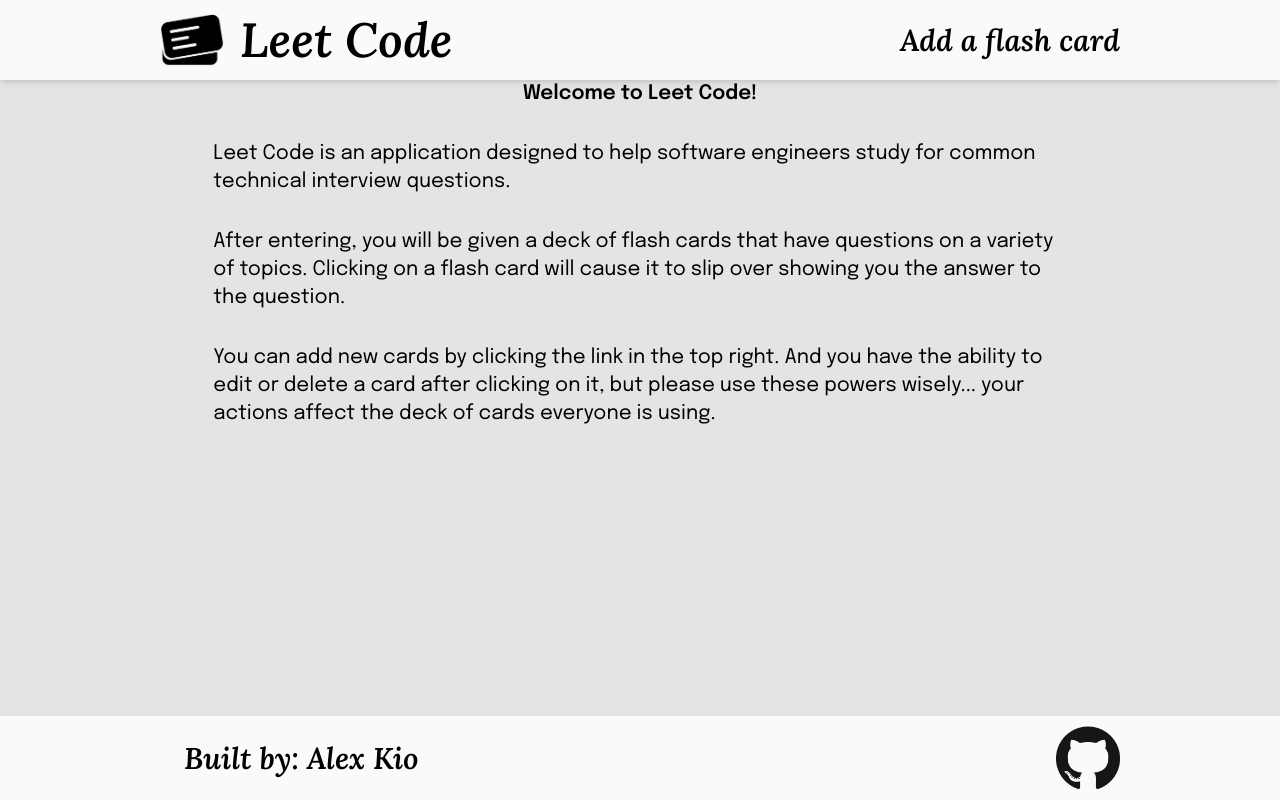
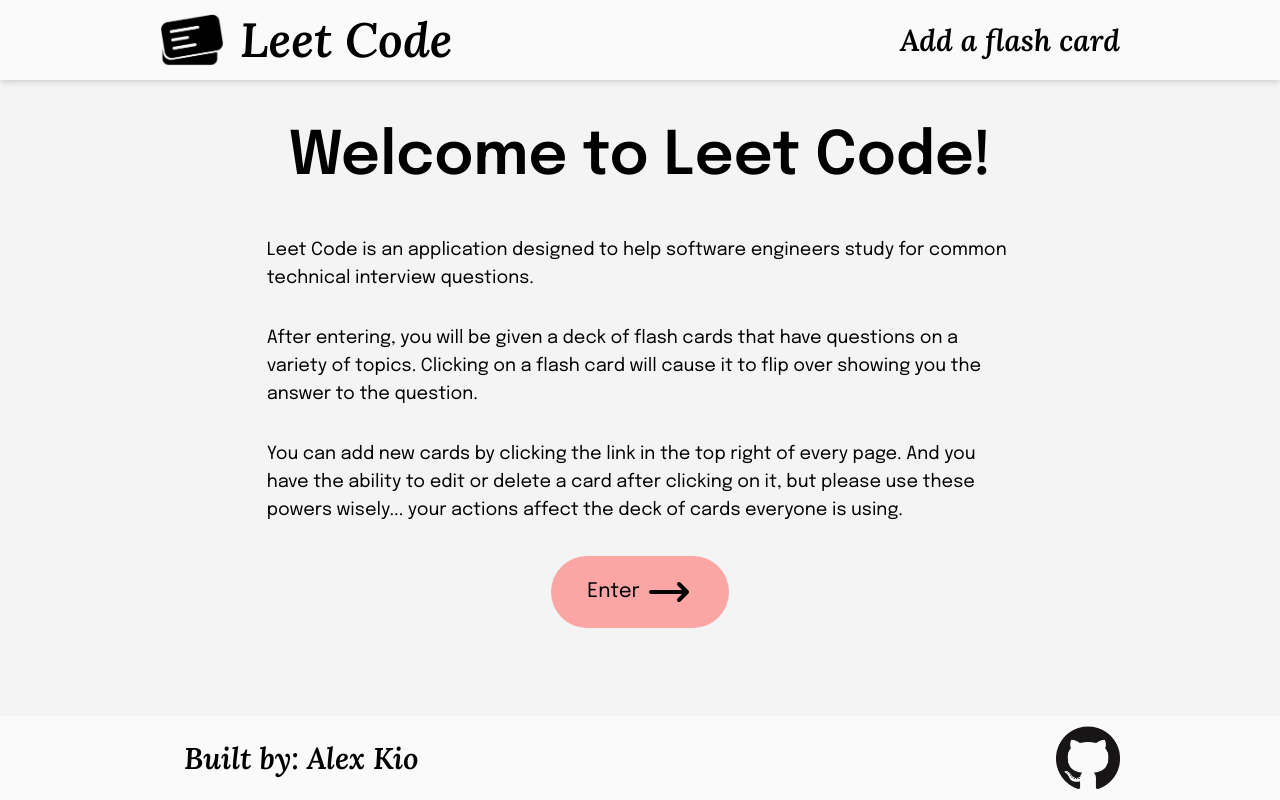
Before and after one commit to alexmkio/leet-cards, a Next.js app: page / in a window 1280 px wide. Built offline with nearby package versions, Linux system fonts and the light colour scheme; no server answers.

Commit message:
Update styling for article

```diff
--- a/components/Layout.tsx
+++ b/components/Layout.tsx
@@ -10,7 +10,7 @@ export default function Layout({ children }: Props) {
   return (
     <div className="flex flex-col h-screen">
       <Header />
-      <main className="flex-grow bg-gray-200">
+      <main className="flex-grow bg-gray-100">
         { children }
       </main>
       <Footer />
--- a/pages/index.tsx
+++ b/pages/index.tsx
@@ -12,19 +12,31 @@ const Landing: NextPage = () => {
       </Head>
 
       <div className="flex justify-center">
-        <article className="h-full w-8/12 flex flex-col">
-          <h2 className="text-xl font-semibold text-center">
+        <article className="h-full w-7/12 flex flex-col">
+          <h2 className="text-6xl font-semibold text-center py-12">
             Welcome to Leet Code!
           </h2>
-          <p className="text-xl pt-8">
+          <p className="text-lg">
             Leet Code is an application designed to help software engineers study for common technical interview questions.
           </p>
-          <p className="text-xl pt-8">
-            After entering, you will be given a deck of flash cards that have questions on a variety of topics. Clicking on a flash card will cause it to slip over showing you the answer to the question.
+          <p className="text-lg pt-8">
+            After entering, you will be given a deck of flash cards that have questions on a variety of topics. Clicking on a flash card will cause it to flip over showing you the answer to the question.
           </p>
-          <p className="text-xl pt-8">
-            You can add new cards by clicking the link in the top right. And you have the ability to edit or delete a card after clicking on it, but please use these powers wisely... your actions affect the deck of cards everyone is using.
+          <p className="text-lg pt-8">
+            You can add new cards by clicking the link in the top right of every page. And you have the ability to edit or delete a card after clicking on it, but please use these powers wisely... your actions affect the deck of cards everyone is using.
           </p>
+          <div className="flex justify-center pt-8">
+            <Link href='/study'>
+              <a>
+                <button className="flex items-center text-xl rounded-full py-3 px-9 transition duration-500 ease-in-out bg-red-300 hover:bg-red-400 transform hover:scale-110 hover:shadow-2xl hover:text-blueGray-100">
+                  Enter&nbsp;
+                  <svg xmlns="http://www.w3.org/2000/svg" className="h-12 w-12" fill="none" viewBox="0 0 24 24" stroke="currentColor">
+                    <path strokeLinecap="round" strokeLinejoin="round" strokeWidth={2} d="M17 8l4 4m0 0l-4 4m4-4H3" />
+                  </svg>
+                </button>
+              </a>
+            </Link>
+          </div>
         </article>
       </div>
     </>
```
